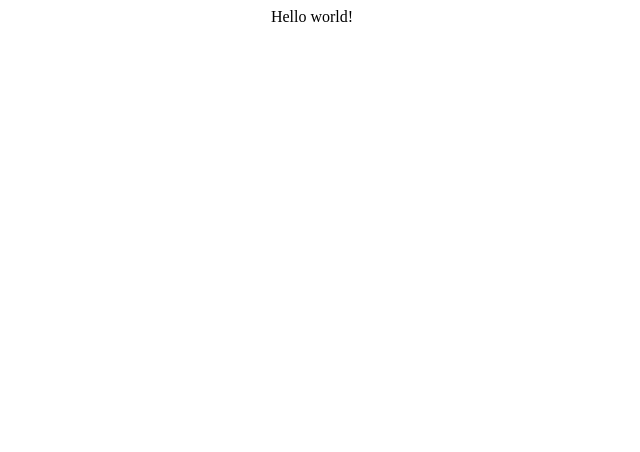
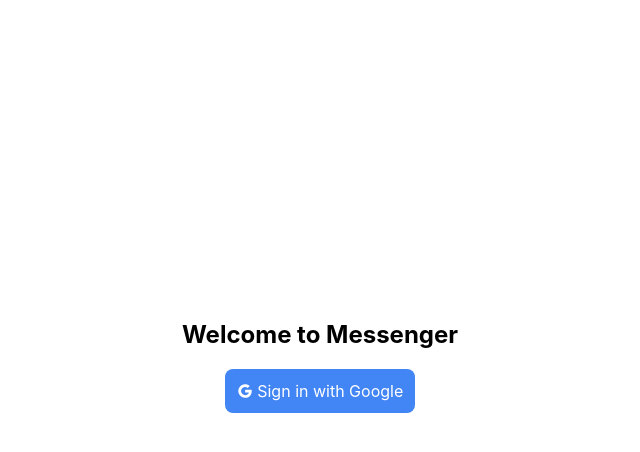
Before and after one commit to billwonggg/messenger-app, a React (Create React App) app: page / in a window 1280 px wide. Shown: the top 452 px of the page, without its empty margins (328-968 px from the left). Built offline with nearby package versions, Linux system fonts and the light colour scheme.

Commit message:
changed react version

```diff
--- a/src/App.js
+++ b/src/App.js
@@ -1,7 +1,20 @@
 import "./App.css";
+import { BrowserRouter as Router, Switch, Route } from "react-router-dom";
+import Login from "./components/Login";
 
 function App() {
-  return <div className="App">Hello world!</div>;
+  return (
+    <div style={{ fontFamily: "Avenir" }}>
+      <Router>
+        {/* <AuthProvider> */}
+        <Switch>
+          {/* <Route path="/chats" component={Chats} /> */}
+          <Route path="/" component={Login} />
+        </Switch>
+        {/* </AuthProvider> */}
+      </Router>
+    </div>
+  );
 }
 
 export default App;
--- /dev/null
+++ b/src/components/Login.js
@@ -0,0 +1,17 @@
+import React from "react";
+import { GoogleOutlined } from "@ant-design/icons";
+
+const Login = () => {
+  return (
+    <div id="login-page google">
+      <div id="login-card">
+        <h2>Welcome to Messenger</h2>
+        <div className="login-button google">
+          <GoogleOutlined /> Sign in with Google
+        </div>
+      </div>
+    </div>
+  );
+};
+
+export default Login;
--- /dev/null
+++ b/src/index.css
@@ -0,0 +1,101 @@
+/* Global */
+
+* {
+    font-family: Avenir, -apple-system, BlinkMacSystemFont, Segoe UI, Roboto,
+      Helvetica Neue, Arial, Noto Sans, sans-serif, Apple Color Emoji,
+      Segoe UI Emoji, Segoe UI Symbol, Noto Color Emoji;
+  }
+
+  /* Chats Page */
+
+  .chats-page {
+    position: absolute;
+    top: 0px;
+    left: 0px;
+    width: 100vw;
+    height: 100vh;
+  }
+
+  .nav-bar {
+    width: 100%;
+    height: 66px;
+    background-color: #002766;
+  }
+
+  .logo-tab {
+    position: absolute;
+    left: 22px;
+    top: 12px;
+    font-size: 32px;
+    font-weight: 700;
+    color: white;
+  }
+
+  .logout-tab {
+    position: absolute;
+    top: 22px;
+    right: 22px;
+    color: white;
+    cursor: pointer;
+  }
+
+  ::-webkit-scrollbar {
+    width: 0; /* Remove scrollbar space */
+    background: transparent; /* Optional: just make scrollbar invisible */
+  }
+
+  /* Login Page */
+
+  #login-page {
+    background-image: linear-gradient(#40a9ff, #096dd9);
+    position: absolute;
+    top: 0px;
+    bottom: 0px;
+    left: 0px;
+    right: 0px;
+  }
+
+  #login-card {
+    position: relative;
+    top: calc(50vh - 144px);
+    left: calc(50vw - 210px);
+    padding-top: 36px;
+    padding-bottom: 66px;
+    width: 420px;
+    text-align: center;
+    background-color: white;
+    border-radius: 22px;
+  }
+
+  .login-button {
+    cursor: pointer;
+    color: white;
+    padding: 12px;
+    border-radius: 8px;
+    display: inline-block;
+  }
+
+  .facebook {
+    background-color: #3b5998;
+  }
+
+  .google {
+    background-color: #4285f4;
+    color: white;
+  }
+
+  #loading-container {
+    position: absolute;
+    top: 0px;
+    bottom: 0px;
+    left: 0px;
+    right: 0px;
+    background-color: rgb(255, 255, 255, 0.22);
+  }
+
+  #loading-icon {
+    font-size: 66px;
+    position: relative;
+    left: calc(50vw - 33px);
+    top: calc(50vh - 22px);
+  }
```
Also changed, not shown: package.json (+8 -5 lines), src/index.js (+5 -4 lines), 1 other file (tests, documents, lock files or other folders).
